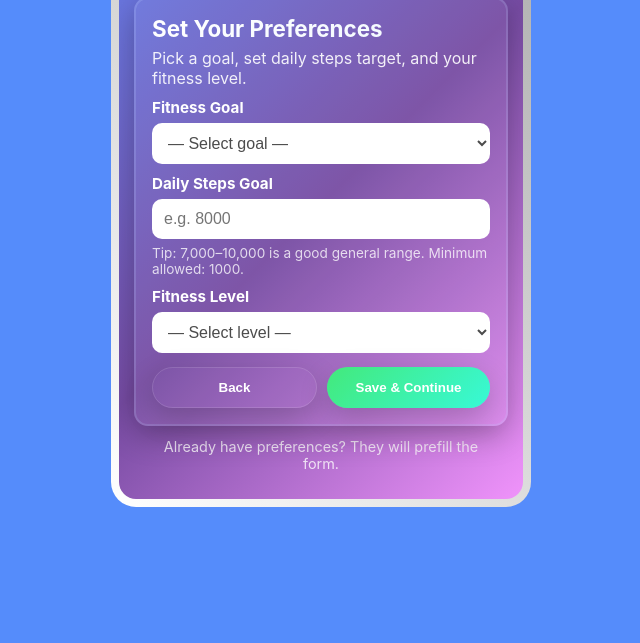
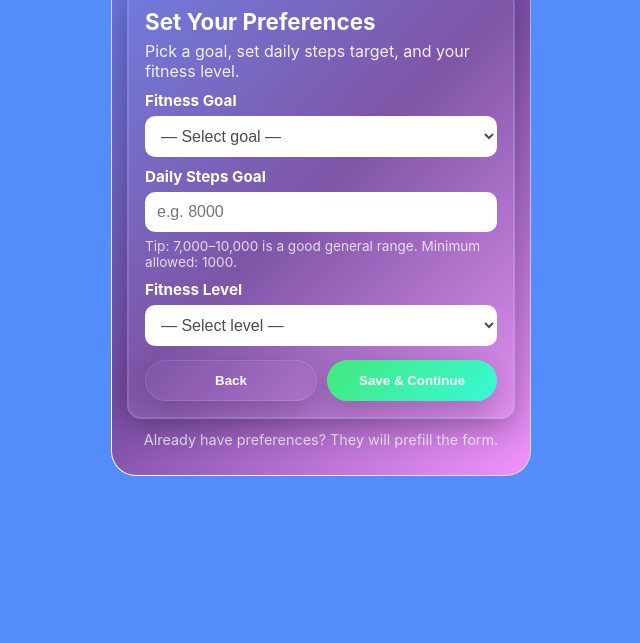
Before and after one commit to VegdaLeena456/FitTrack, a plain HTML site: page preferences.html in a window 1280 px wide. Shown: the part 157-800 px from the top of the page, without its empty margins (319-959 px from the left). Drawn offline with Linux system fonts and the light colour scheme.

Commit message:
Update preferences.html

```diff
--- a/preferences.html
+++ b/preferences.html
@@ -33,7 +33,7 @@
   padding: 15px;
   background: linear-gradient(135deg, #667eea, #764ba2, #f093fb) padding-box,
     linear-gradient(45deg, #ffffff, #adadad) border-box;
-  border: 8px solid transparent;
+  border: 1px solid transparent;
   overflow: hidden;
   width: 90%;
   max-width: 420px;
```
